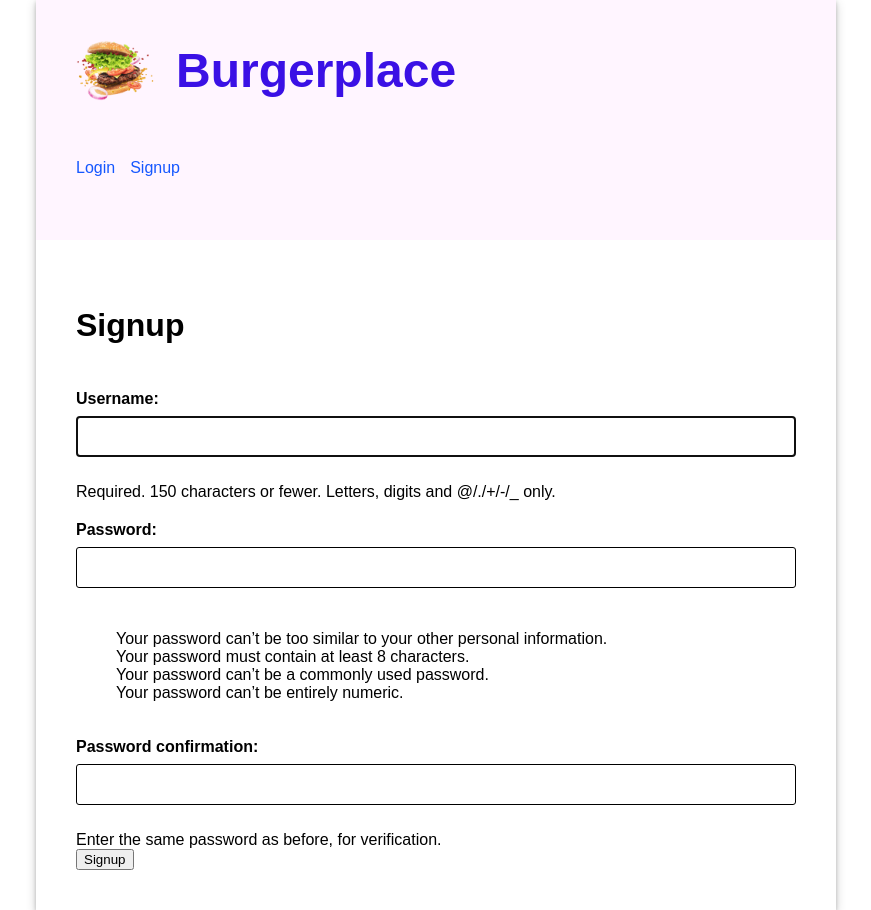
After one commit to RemoCode/restaurant, a Django app: page /accounts/signup/ in a window 1280 px wide. The commit adds this page. Shown: the whole page, without its empty margins (204-1075 px from the left). Run offline with Django 3.2, Linux system fonts and the light colour scheme.

Commit message:
add signup

```diff
--- a/burgerplace/templates/burgerplace/base.html
+++ b/burgerplace/templates/burgerplace/base.html
@@ -29,6 +29,11 @@
               <a class="nav-item" href="{% url 'purchases' %}">Purchases</a>
               <a class="nav-item" href="{% url 'logout' %}">Logout</a>
             </nav>
+          {% else %}
+            <nav class="navbar">
+              <a class="nav-item" href="{% url 'login' %}">Login</a>
+              <a class="nav-item" href="{% url 'signup' %}">Signup</a>
+            </nav>
           {% endif %}
         </header>
         <main>{% block content %}{% endblock %}</main>
--- /dev/null
+++ b/burgerplace/templates/registration/signup.html
@@ -0,0 +1,13 @@
+{% extends 'burgerplace/base.html' %}
+{% block title %}Signup{% endblock %}
+
+{% block content %}
+  <div class="signup-form">
+    <h2>Signup</h2>
+    <form method="post">
+      {% csrf_token %}
+      {{ form }}
+      <button class="submit-button" type="submit">Signup</button>
+    </form>
+  </div>
+{% endblock %}
--- a/burgerplace/urls.py
+++ b/burgerplace/urls.py
@@ -6,6 +6,7 @@ from . import views
 urlpatterns = [
     path('logout/', views.log_out, name="logout"),
     path('accounts/login/', auth_views.LoginView.as_view(), name="login"),
+    path('accounts/signup/', views.SignUpView.as_view(), name="signup"),
     path('', views.HomeView.as_view(), name='home'),
     path('ingredients/', views.IngredientsView.as_view(), name='ingredients'),
     path('ingredients/create/', views.CreateIngredientView.as_view(), name='create_ingredient'),
--- a/burgerplace/views.py
+++ b/burgerplace/views.py
@@ -7,6 +7,9 @@ from django.views.generic.edit import CreateView
 
 from django.contrib.auth.mixins import LoginRequiredMixin
 from django.contrib.auth import logout
+
+from django.contrib.auth.forms import UserCreationForm
+from django.urls import reverse_lazy
 
 # Create your views here.
 class HomeView(LoginRequiredMixin, TemplateView):
@@ -83,3 +86,8 @@ class CreatePurchaseView(LoginRequiredMixin, TemplateView):
 def log_out(request):
     logout(request)
     return redirect("/")
+
+class SignUpView(CreateView):
+    form_class = UserCreationForm
+    success_url = reverse_lazy('login')
+    template_name = 'registration/signup.html'
--- a/restaurant/settings.py
+++ b/restaurant/settings.py
@@ -70,6 +70,8 @@ TEMPLATES = [
 
 WSGI_APPLICATION = 'restaurant.wsgi.application'
 
+LOGIN_REDIRECT_URL = 'home'
+
 
 # Database
 # https://docs.djangoproject.com/en/3.2/ref/settings/#databases
```
Also changed, not shown: db.sqlite3.
